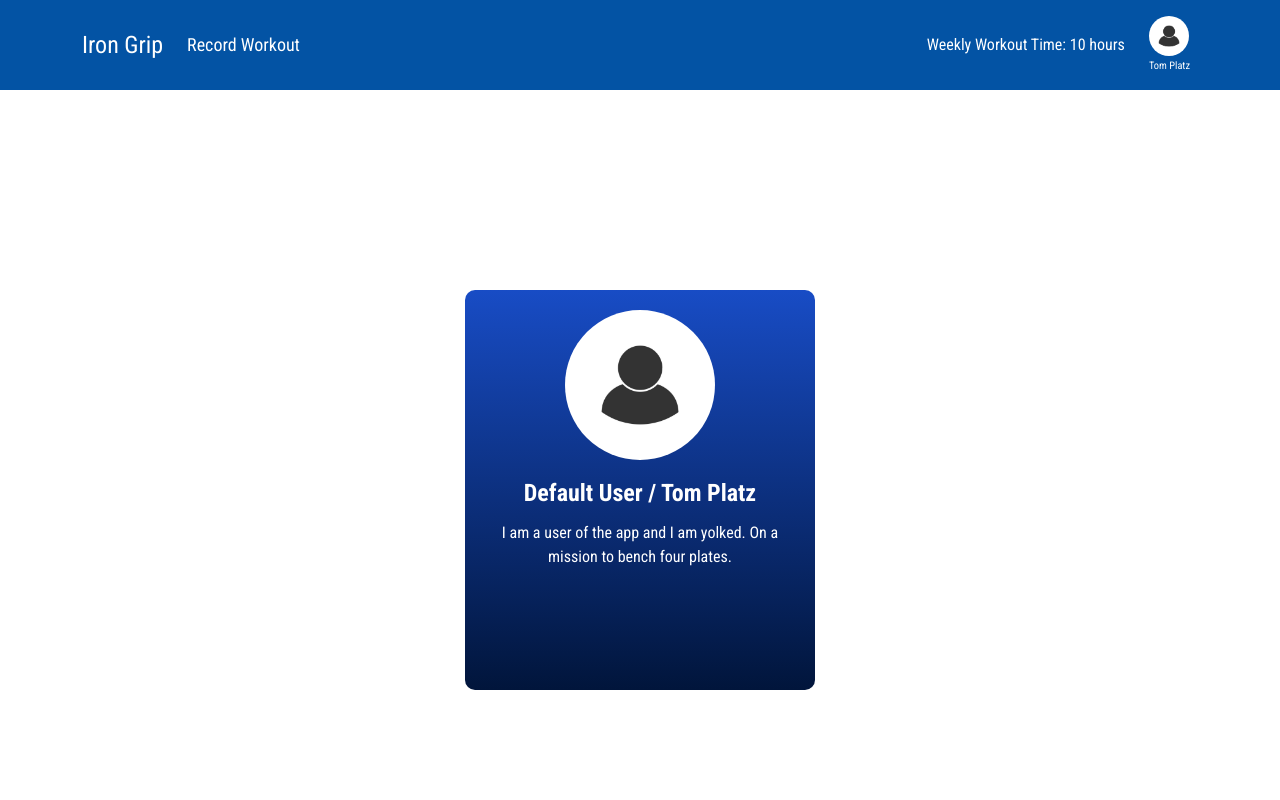
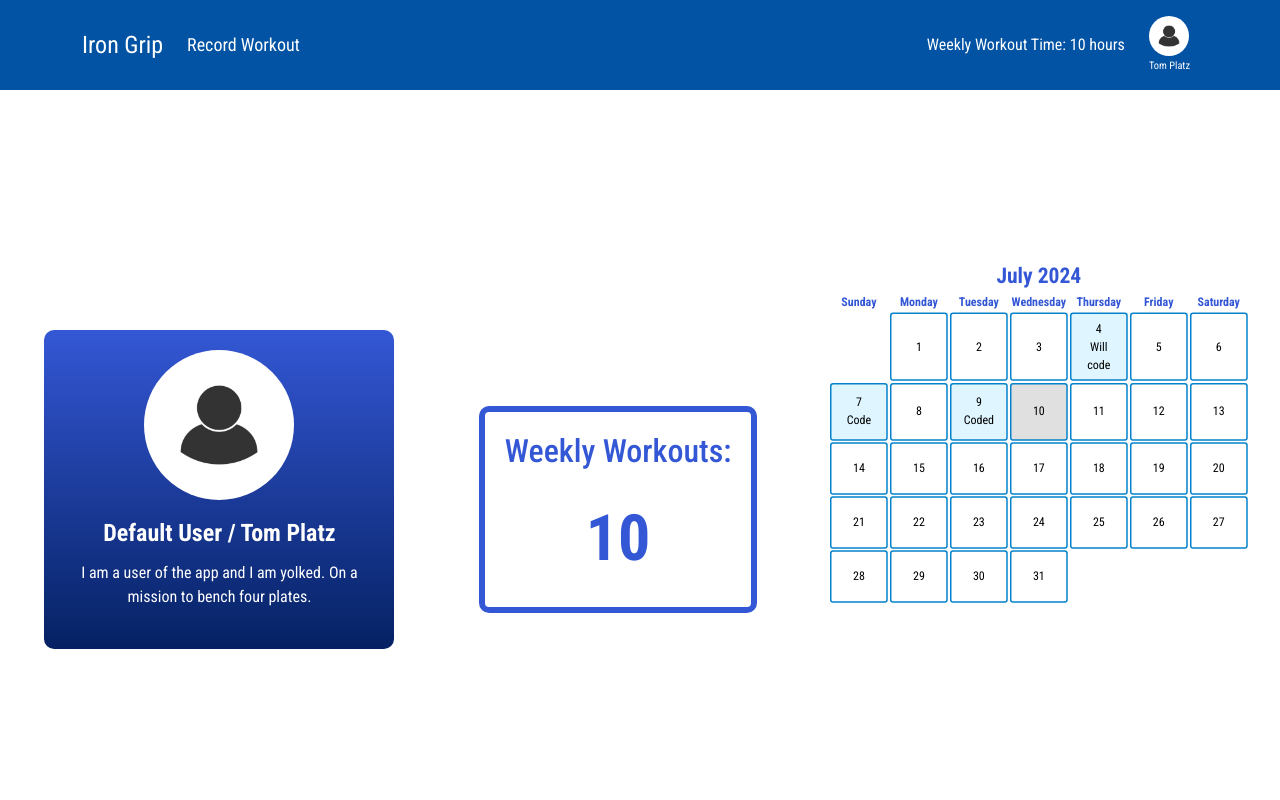
Before and after one commit to axie22/IronGrip, a React (Vite) app in the folder Fitness-App/: page /user-profile in a window 1280 px wide. Shown: the top 800 px of the page. Built offline with nearby package versions, Linux system fonts and the light colour scheme; no server answers.

Commit message:
Implementation of calendar w/new modular css and split page to thirds with weekly workout item

```diff
--- a/Fitness-App/package.json
+++ b/Fitness-App/package.json
@@ -17,6 +17,7 @@
     "cors": "^2.8.5",
     "d3": "^7.9.0",
     "date-fns": "^3.6.0",
+    "dotenv": "^16.4.5",
     "express": "^4.19.2",
     "mongoose": "^8.5.0",
     "react": "^18.2.0",
--- a/Fitness-App/src/Pages/LandingPage/Calendar.tsx
+++ b/Fitness-App/src/Pages/LandingPage/Calendar.tsx
@@ -12,9 +12,10 @@ interface Event {
 interface CalendarProps {
     events: Event[];
     onDateClick: (date: Date) => void;
+    className?: string; // className prop
 }
 
-const Calendar: React.FC<CalendarProps> = ({ events, onDateClick }) => {
+const Calendar: React.FC<CalendarProps> = ({ events, onDateClick, className }) => {
     const currentDate = new Date();
     const firstOfMonth = startOfMonth(currentDate);
     const lastOfMonth = endOfMonth(currentDate);
@@ -38,7 +39,7 @@ const Calendar: React.FC<CalendarProps> = ({ events, onDateClick }) => {
     }, [events]);
 
     return (
-        <div className="calendar-container">
+        <div className={clsx("calendar-container", className)}> {/* Combine default and additional class names */}
             <div className="calendar-header">
                 <h2>{format(currentDate, "MMMM yyyy")}</h2>
             </div>
--- /dev/null
+++ b/Fitness-App/src/Pages/UserProfile/MonthlyCalendar.jsx
@@ -0,0 +1,26 @@
+import React from 'react';
+import { subDays } from 'date-fns';
+import Calendar from '../LandingPage/Calendar.tsx';
+import styles from '../../assets/MonthlyCalendar.module.css';
+
+function MonthlyCalendar() {
+  const handleDateClick = (date) => {
+    console.log('Date clicked:', date); // Eventual navigation to backend workout card containers
+  };
+
+  return (
+    <div className={styles.monthlyCalendarContainer}> {/* Use CSS module class */}
+      <Calendar
+        events={[
+          { date: subDays(new Date(), 1), title: "Coded" },
+          { date: subDays(new Date(), 3), title: "Code" },
+          { date: subDays(new Date(), 6), title: "Will code" },
+          { date: subDays(new Date(), 12), title: "Definitely code" },
+        ]}
+        onDateClick={handleDateClick} // Pass onDateClick handler
+      />
+    </div>
+  );
+}
+
+export default MonthlyCalendar;
--- a/Fitness-App/src/Pages/UserProfile/UserProfile.jsx
+++ b/Fitness-App/src/Pages/UserProfile/UserProfile.jsx
@@ -1,12 +1,15 @@
-import React from 'react'
+import React from 'react';
 import '../../assets/UserProfile.css';
-import profile_icon from '../../assets/UserProfile.jpg'
+import MonthlyCalendar from './MonthlyCalendar'
+import profile_icon from '../../assets/UserProfile.jpg';
 
 const UserProfile = () => {
     return (
         <div className="UserCard">
+            <div className="split-thirds">
+                <div className="third">
                     <div className="gradient">
-            <div className = "profile-down">
+                        <div className="profile-down">
                             <img src={profile_icon} alt="" />
                             <div className="profile-title">Default User / Tom Platz</div>
                             <div className="profile-description">
@@ -16,7 +19,22 @@ const UserProfile = () => {
                         </div>
                     </div>
                 </div>
-    )
-}
+                <div className="third">
+                    <div className="weekly-workouts">
+                        <h2>Weekly Workouts:</h2>
+                        <div className="workout-count">
+                            <span>10</span>
+                        </div>
+                    </div>
+                </div>
+                <div className="third">
+                    <div>
+                        <MonthlyCalendar />
+                    </div>
+                </div>
+            </div>
+        </div>
+    );
+};
 
-export default UserProfile
+export default UserProfile;
--- a/Fitness-App/src/assets/LandingPage.css
+++ b/Fitness-App/src/assets/LandingPage.css
@@ -36,6 +36,7 @@ body {
 
 .calendar-header {
   margin-bottom: 1%;
+  text-align: center;
 }
 
 .calendar-header h2 {
--- a/Fitness-App/src/assets/LastWorkout.css
+++ b/Fitness-App/src/assets/LastWorkout.css
@@ -6,4 +6,4 @@ body {
 
 .title {
     text-align: center;
-  }
+}
--- /dev/null
+++ b/Fitness-App/src/assets/MonthlyCalendar.module.css
@@ -0,0 +1,24 @@
+/* MonthlyCalendar with module for less Calendar implementation conflict */
+
+
+.monthlyCalendarContainer {
+    transform: scale(0.75);
+    transform-origin: top left;
+    width: 133.33%;
+}
+
+/* Apply standardized blue color to all items within the monthly calendar container */
+.monthlyCalendarContainer,
+.monthlyCalendarContainer .calendar-header,
+.monthlyCalendarContainer .calendar-header h2,
+.monthlyCalendarContainer .calendar-grid,
+.monthlyCalendarContainer .calendar-weekday,
+.monthlyCalendarContainer .calendar-day,
+.monthlyCalendarContainer .calendar-day.today,
+.monthlyCalendarContainer .calendar-day.has-event,
+.monthlyCalendarContainer .calendar-day .event,
+.monthlyCalendarContainer .calendar-day:hover,
+.monthlyCalendarContainer .calendar-day.empty {
+    color: #3457D5;
+    border-color: #3457D5;
+}
--- a/Fitness-App/src/assets/UserProfile.css
+++ b/Fitness-App/src/assets/UserProfile.css
@@ -4,20 +4,34 @@ body {
     font-family: "Roboto Condensed", sans-serif;
 }
 
+.split-thirds {
+    display: flex;
+    height: 100vh;
+}
+
+.split-thirds > div {
+    flex: 1 1 33.33%;
+    display: flex;
+    justify-content: center;
+    align-items: center;
+    padding: 1%;
+    box-sizing: border-box;
+}
+
 .UserCard {
     display: flex;
     justify-content: center;
     align-items: center;
-    height: 100vh;
+    height: 100%;
 }
 
 .gradient {
-    background: linear-gradient(to bottom, #184cc5, #01153b);
+    background: linear-gradient(to bottom, #3457D5, #052163);
     border-radius: 10px;
     padding: 20px;
     text-align: center;
-    height: 50%;
-    width: 60%;
+    height: auto;
+    width: 100%;
     max-width: 350px;
     color: white;
 }
@@ -41,26 +55,23 @@ body {
     margin-bottom: 20px;
 }
 
-a {
-    color: #1e90ff;
-    text-decoration: none;
-    font-size: 16px;
+.weekly-workouts {
+    text-align: center;
+    margin-top: 40px;
+    border: 6px solid #3457D5;
+    border-radius: 10px;
+    padding: 20px;
+    background-color: white;
 }
 
-a:hover {
-    text-decoration: underline;
+.weekly-workouts h2 {
+    font-size: 2em;
+    margin-bottom: 20px;
+    color: #3457D5;
 }
 
-@media (max-width: 768px) {
-    .profile-title {
-        font-size: 20px;
-    }
-
-    .profile-description {
-        font-size: 14px;
-    }
-
-    a {
-        font-size: 14px;
-    }
+.workout-count {
+    font-size: 4em;
+    font-weight: bold;
+    color: #3457D5;
 }
```
Also changed, not shown: 1 other file (tests, documents, lock files or other folders). Lines whose indentation alone changed are shown as unchanged.
